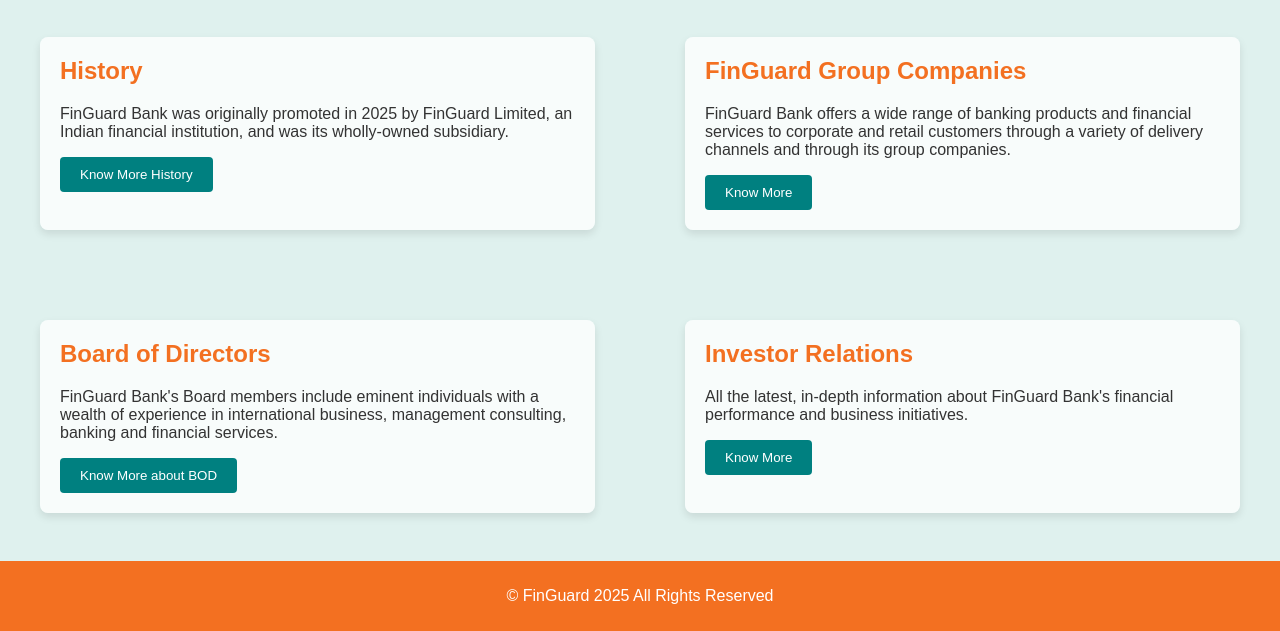
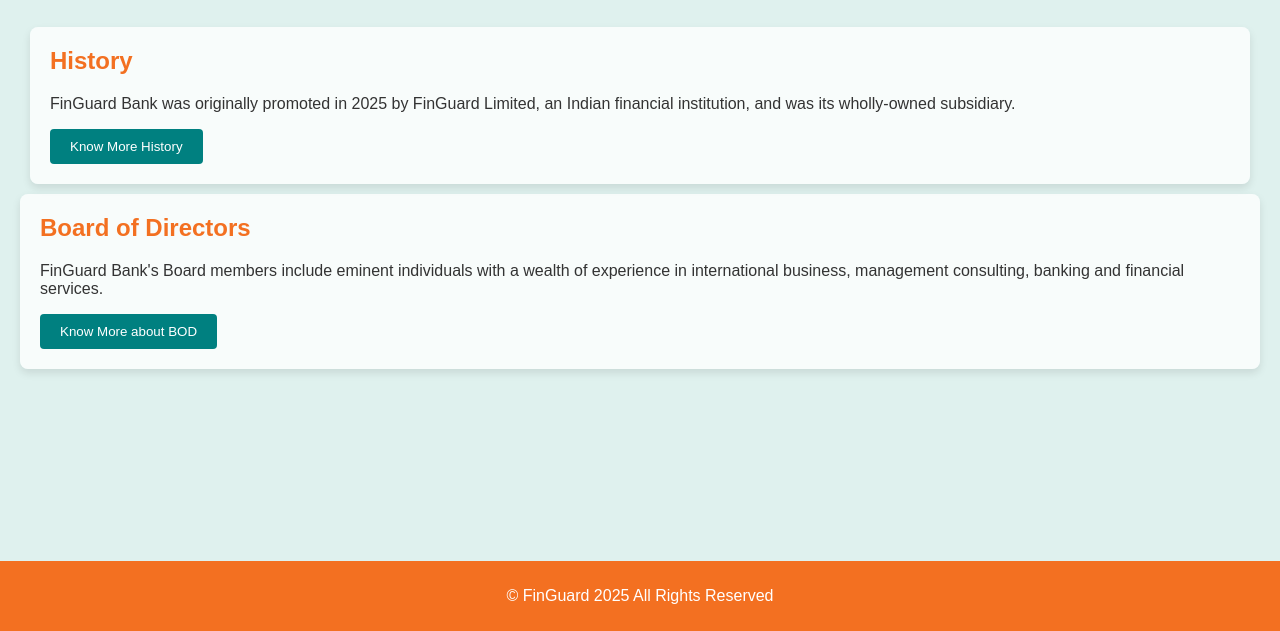
Before and after one commit to kunal00069/bank_management_system, a plain HTML site: page frontend/about.html in a window 1280 px wide. Shown: the part 169-800 px from the top of the page. Drawn offline with Linux system fonts and the light colour scheme.

Commit message:
changes in about

```diff
--- a/frontend/about.css
+++ b/frontend/about.css
@@ -54,11 +54,11 @@ main {
 
 .card-container {
     margin-top: 20px;
-    display: grid;
+    display:flexbox ;
     grid-template-columns: repeat(2, 1fr);
-    gap: 90px;
+    gap: 20px;
     justify-content: center;
-    padding: 20px;
+    padding: 10px;
     border-radius: 5px;
     position: relative;
 }
--- a/frontend/about.html
+++ b/frontend/about.html
@@ -26,21 +26,14 @@
                     <p>FinGuard Bank was originally promoted in 2025 by FinGuard Limited, an Indian financial institution, and was its wholly-owned subsidiary.</p>
                     <a href="history.html"><button>Know More History</button></a>
                 </div>
-                <div class="card">
-                    <h2>FinGuard Group Companies</h2>
-                    <p>FinGuard Bank offers a wide range of banking products and financial services to corporate and retail customers through a variety of delivery channels and through its group companies.</p>
-                    <button>Know More</button>
+
                 </div>
                 <div class="card">
                     <h2>Board of Directors</h2>
                     <p>FinGuard Bank's Board members include eminent individuals with a wealth of experience in international business, management consulting, banking and financial services.</p>
                     <a href="bod.html"><button>Know More about BOD</button></a>
                 </div>
-                <div class="card">
-                    <h2>Investor Relations</h2>
-                    <p>All the latest, in-depth information about FinGuard Bank's financial performance and business initiatives.</p>
-                    <button>Know More</button>
-                </div>
+
             </div>
         </section>
     </main>
```
